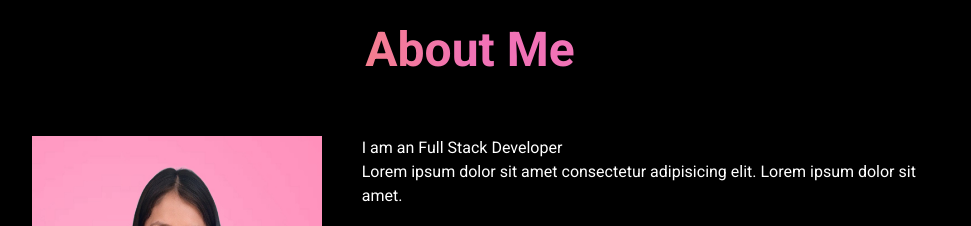
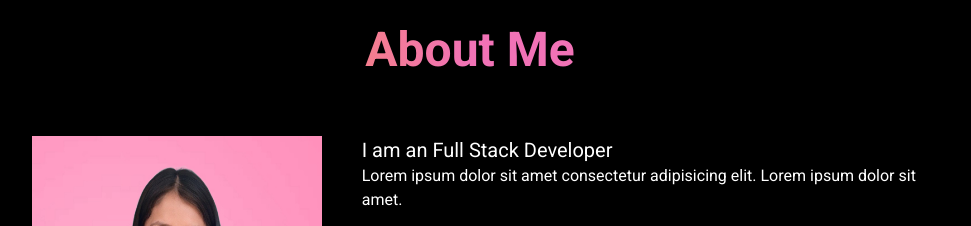
Before and after one commit to dikshamuktan/new-portfolio, a React (Vite) app in the folder frontend/: page / in a window 1280 px wide. Shown: the part 940-1166 px from the top of the page, without its empty margins (170-1141 px from the left). Built offline with nearby package versions, Linux system fonts and the light colour scheme.

Commit message:
frontend deployment

```diff
--- a/frontend/src/components/About.css
+++ b/frontend/src/components/About.css
@@ -71,6 +71,10 @@
   transition: 0.4s;
 }
 
+.second-img {
+  height: 350px;
+  width: 300px;
+}
 @media (max-width: 768px) {
   .about-top {
     display: flex;
@@ -80,3 +84,23 @@
     margin: 18px 70px;
   }
 }
+
+/* @media (max-width: 540px) {
+  .aboutpage {
+    margin: 10px 10px;
+    display: flex;
+  }
+
+  .second-img {
+    width: 250px;
+    height: 350px;
+  }
+  .skill {
+    width: 250px;
+    gap: 0px;
+    display: flex;
+  }
+  .skill p {
+    font-size: 20px;
+  }
+} */
--- a/frontend/src/components/About.jsx
+++ b/frontend/src/components/About.jsx
@@ -9,13 +9,13 @@ function AboutPage() {
         <div>
           <img
             className="second-img"
-            style={{ height: "350px", width: "300px" }}
+            // style={{ height: "350px", width: "300px" }}
             src="./my-img.jpeg"
           />
         </div>
         <div className="about-right flex flex-col gap-5">
           <div>
-            <p>I am an Full Stack Developer</p>
+            <p className="text-xl">I am an Full Stack Developer</p>
             <p>
               Lorem ipsum dolor sit amet consectetur adipisicing elit. Lorem
               ipsum dolor sit amet.
--- a/frontend/src/components/moreinfo.jsx
+++ b/frontend/src/components/moreinfo.jsx
@@ -48,7 +48,7 @@ const MoreInfo = () => {
     console.log(user);
     try {
       const req = await axios({
-        url: "http://localhost:8080/api/user/send",
+        url: "https://new-portfolio-rzgi.vercel.app/api/user/send",
         method: "post",
         headers: {
           "Content-Type": "application/json",
```
